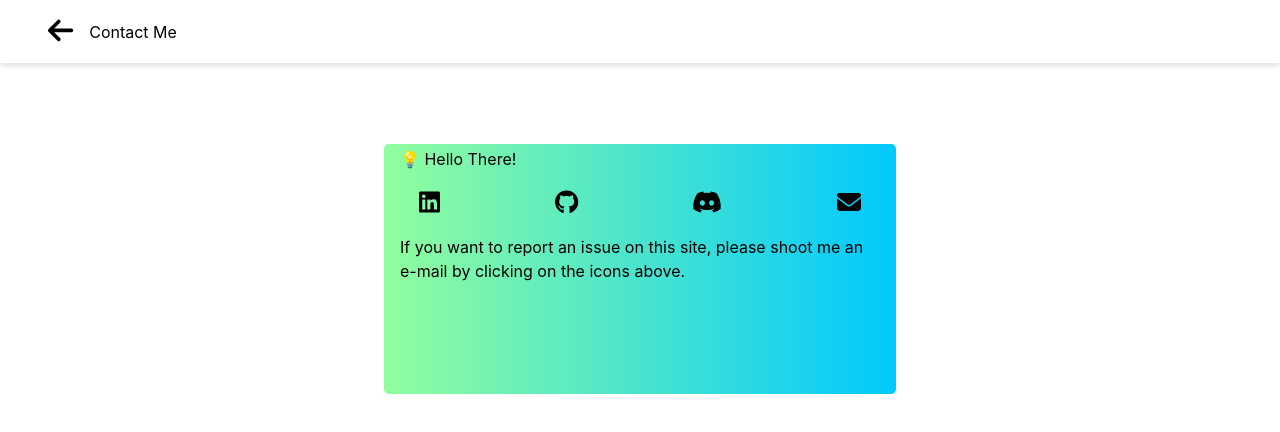
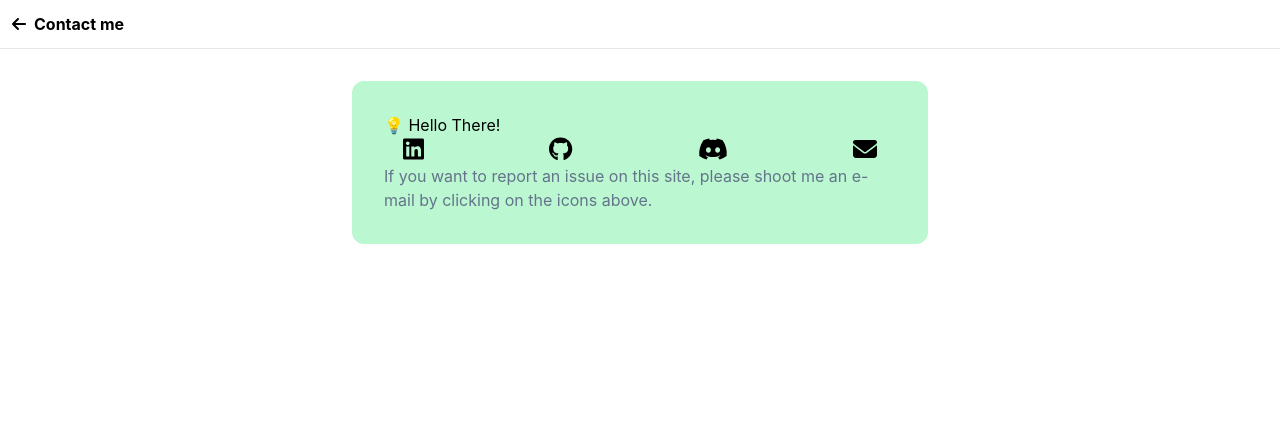
Before and after one commit to ok3dotdev/Projectxyz, a Next.js app: page /contact in a window 1280 px wide. Shown: the top 432 px of the page. Built offline with nearby package versions, Linux system fonts and the light colour scheme.

Commit message:
Feat: Threejs experiment

```diff
--- a/package.json
+++ b/package.json
@@ -13,11 +13,13 @@
     "@fortawesome/free-brands-svg-icons": "^6.2.0",
     "@fortawesome/free-solid-svg-icons": "^6.2.0",
     "@fortawesome/react-fontawesome": "^0.2.0",
+    "@react-three/fiber": "^8.8.1",
     "@sanity/client": "^3.4.1",
     "@sanity/image-url": "^1.0.1",
     "next": "12.3.0",
     "react": "^18.2.0",
-    "react-dom": "18.2.0"
+    "react-dom": "18.2.0",
+    "three": "^0.144.0"
   },
   "devDependencies": {
     "autoprefixer": "^10.4.11",
--- a/pages/about.js
+++ b/pages/about.js
@@ -1,4 +1,5 @@
 import Link from "next/link";
+import Image from "next/image";
 import styles from "../styles/About.module.css";
 
 import { faArrowLeft } from "@fortawesome/free-solid-svg-icons";
@@ -22,9 +23,12 @@ const About = () => {
             </Link>
             <h3 className="ml-2 font-bold">About me</h3>
           </nav>
-            <main className="m-4 md:m-8">
-                <h1 className="mb-3 font-bold">Who am I?</h1>
-                <p>
+            <main className="flex-col items-center mt-8 mx-6 lg:max-w-2xl lg:mx-auto w-100">
+                <div className="flex justify-center mb-5">
+                    <Image className="rounded-xl" src="/assets/potrait.jpg" layout="intrinsic" width={150} height={150}/>
+                </div>
+                <h1 className="mb-5 font-bold">Who am I?</h1>
+                <p className="text-gray-800">
                     My Name is Henry Oke - A web application developer based in
                     Toronto, Canada. I currently work as a Front-end Web
                     Developer for an online science article publication firm. I
@@ -33,7 +37,7 @@ const About = () => {
                 </p>
 
                 <h2 className="font-bold mt-3 mb-3">What I do?</h2>
-                <p>
+                <p className="text-gray-800">
                     I work with Front-end technologies and libraries like
                     Javascript, React, and TypeScript to convert high-fidelity
                     design mockups to interactive websites or web applications
@@ -43,7 +47,7 @@ const About = () => {
                     value in my work and to my clients.
                 </p>
                 <section className={styles.contact}>
-                    💡 Wannt to get in Touch? You can reach me
+                    📞 Wannt to get in Touch? You can reach me
                     <Link href="mailto:henryoke158@yahoo.com">
                         <a className={styles.contactLink}>here</a>
                     </Link>
--- a/pages/contact.js
+++ b/pages/contact.js
@@ -12,24 +12,25 @@ import { FontAwesomeIcon } from "@fortawesome/react-fontawesome";
 
 const Contact = () => {
   return (
-    <div className={styles.container}>
+    <div className="">
         <Head>
             <title>Contact me page</title>
         </Head>
-      <header className={styles.header}>
+        <nav className="flex p-3 items-stretch border-b">
             <Link href="/">
-          <a>
+              <a  className="self-center">
                 <FontAwesomeIcon
                   icon={faArrowLeft}
-              style={{ fontSize: "1.8rem" }}
+                  style={{ fontSize: "1rem" }}
                 />
               </a>
             </Link>
-        <h1>Contact Me</h1>
-      </header>
-      <main className={styles.content}>
+            <h3 className="ml-2 font-bold">Contact me</h3>
+          </nav>
+      <main className="m-4 md:m-8 ">
+        <div className="rounded-xl bg-green-200 p-8 max-w-xl mx-auto">
         <h2>💡 Hello There!</h2>
-        <section className={styles.contact}>
+        <section className="">
           <div className={styles.icons}>
             <Link href="https://www.linkedin.com/in/henry-oke/">
               <a>
@@ -65,12 +66,12 @@ const Contact = () => {
             </Link>
           </div>
         </section>
-        <div className={styles.text}>
-          <h3>
+          <p className="text-slate-500">
             If you want to report an issue on this site, please shoot me an
             e-mail by clicking on the icons above.
-          </h3>
+          </p>
         </div>
+
       </main>
     </div>
   );
--- a/pages/projects/index.js
+++ b/pages/projects/index.js
@@ -54,7 +54,7 @@ const Projects = (props) => {
             </Link>
             <h3 className="ml-2 font-bold">Projects</h3>
           </nav>
-          <main className="m-4 lg:m-8 grid sm:grid-cols-2 md:grid-cols-2 lg:grid-cols-3 xl:grid-cols-4 gap-3">
+          <main className="m-4 lg:m-8 grid sm:grid-cols-2 md:grid-cols-2 lg:grid-cols-2 xl:grid-cols-3 gap-3">
            {mappedProjects?.map(({name, description, image}, id)=>{
             return(
               <Card
--- /dev/null
+++ b/pages/test5564.js
@@ -0,0 +1,37 @@
+import React, { useRef, useState } from 'react'
+import { Canvas, useFrame } from '@react-three/fiber'
+
+function Box(props) {
+  const mesh = useRef(null)
+  const [hovered, setHover] = useState(false)
+  const [active, setActive] = useState(false)
+  useFrame((state, delta) => (mesh.current.rotation.x += 0.01))
+  return (
+    <mesh
+      {...props}
+      ref={mesh}
+      scale={active ? 1.5 : 1}
+      onClick={(event) => setActive(!active)}
+      onPointerOver={(event) => setHover(true)}
+      onPointerOut={(event) => setHover(false)}>
+      <boxGeometry args={[1, 1, 1]} />
+      <meshStandardMaterial color={hovered ? 'hotpink' : 'orange'} />
+    </mesh>
+  )
+}
+
+export default function test() {
+  return (
+    <div>
+        <h1>Hello world</h1>
+        <Canvas>
+        <ambientLight />
+        <pointLight position={[10, 10, 10]} />
+        <Box position={[-1.2, 0, 0]} />
+        <Box position={[1.2, 0, 0]} />
+        </Canvas>
+
+    </div>
+
+  )
+}
```
Also changed, not shown: public/assets/potrait.jpg (added), 1 other file (tests, documents, lock files or other folders). Lines whose indentation alone changed are shown as unchanged.
